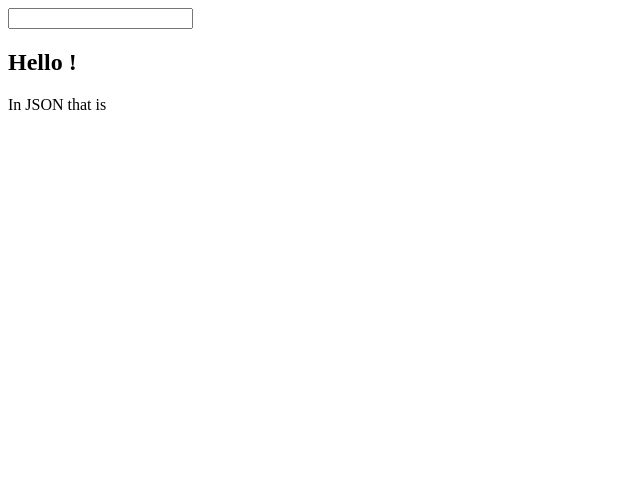
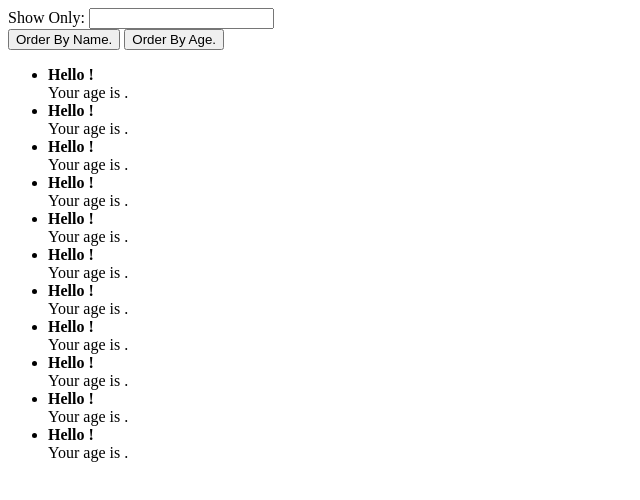
Before and after one commit to KiranKumarAlugonda/angular-tutorial, a plain HTML site: page index.html in a window 1280 px wide. Shown: the whole page, without its empty margins (0-640 px from the left). Drawn offline with Linux system fonts and the light colour scheme.

Commit message:
Lesson 4 first draft

```diff
--- a/index.html
+++ b/index.html
@@ -3,17 +3,32 @@
 <head>
     <title></title>
 </head>
-<body ng-app>
+<body ng-app ng-init="who = [
+                         {name:'Danial', age: 20},
+                         {name:'David', age: 13},
+                         {name:'Johnny', age: 15},
+                         {name:'Frank', age: 18},
+                         {name:'Daniel', age: 26},
+                         {name:'Samuel'},
+                         {name:'Johnathan'},
+                         {name:'Sarah', age: 40},
+                         {name:'Samantha', age: 30},
+                         {name:'Tessa'},
+                         {name:'Jennifer', age: 16}
+                      ]">
 
-    <input type="text" ng-model="who" />
-    <br />
-    <h2>Hello {{ who }}!</h2>
+    <label>Show Only:</label>
+    <input type="text" ng-model="showOnly" /><br />
+
+    <button ng-click="sort = 'name'">Order By Name.</button>
+    <button ng-click="sort = 'age'">Order By Age.</button>
+
     <ul>
-        <li ng-repeat="">
-            Hello {{ person }}
+        <li ng-repeat="person in who">
+            <strong>Hello {{  }}!</strong> <br />
+             Your age is {{  }}.
         </li>
     </ul>
-    <p><span>In JSON that is </span>{{ who | json }}</p>
 
     <script src="lib/angular.js"></script>
 </body>
```
Also changed, not shown: 1 other file.
